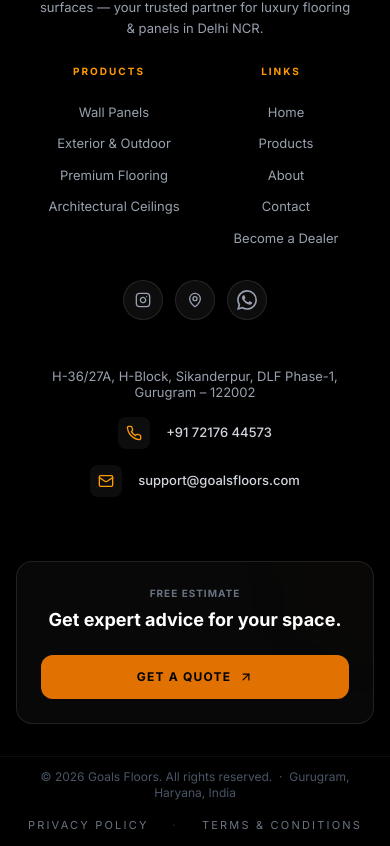
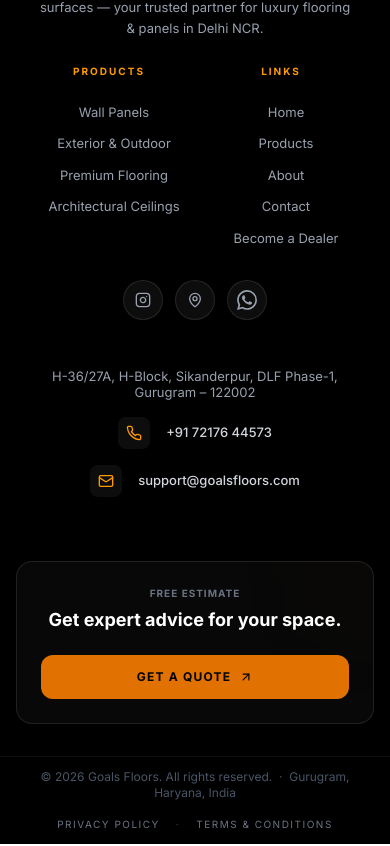
Before and after one commit to goalsfloorsworld-tech/goalsfloors, a Next.js app: page / in a window 390 px wide. Shown: the part 6729-7575 px from the top of the page. Built offline with nearby package versions, Linux system fonts and the light colour scheme.

Commit message:
Fix: Ensure footer links stay on one line on mobile

```diff
--- a/src/components/Footer.tsx
+++ b/src/components/Footer.tsx
@@ -248,7 +248,7 @@
             </p>
           </div>
 
-          <div className="flex items-center justify-center gap-6 text-[11px] uppercase tracking-[0.2em]">
+          <div className="flex flex-nowrap items-center justify-center gap-4 sm:gap-6 text-[10px] sm:text-[11px] uppercase tracking-[0.15em] sm:tracking-[0.2em] whitespace-nowrap">
             <Link href="/privacy" className="text-gray-500 hover:text-amber-400 transition-colors">
               Privacy Policy
             </Link>
```
